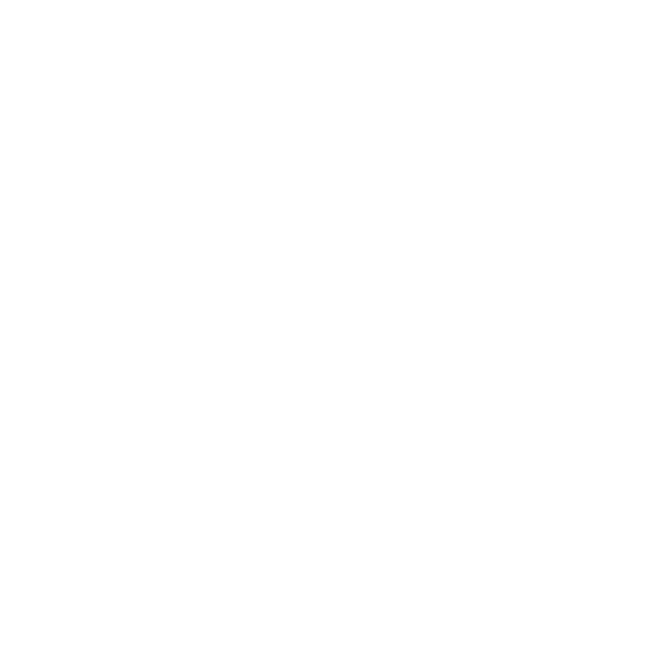
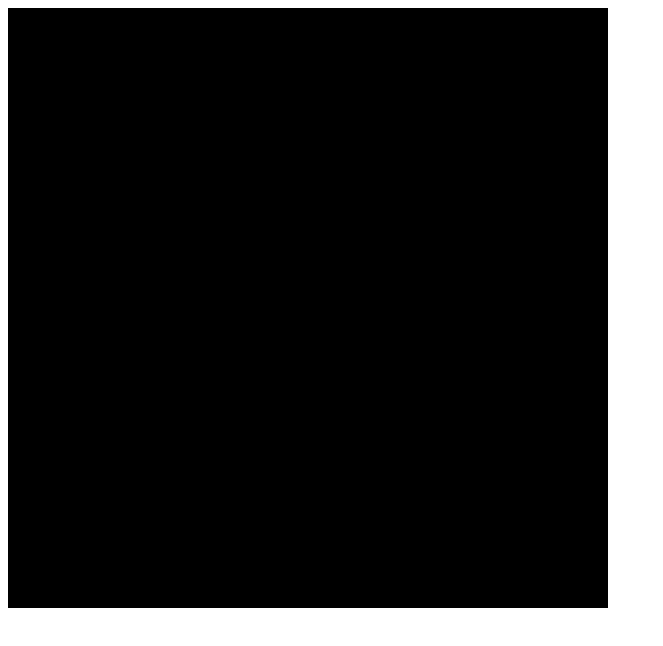
Before and after one commit to GwennaelBuchet/flyingCells, a plain HTML site: page index.html in a window 1280 px wide. Shown: the whole page, without its empty margins (0-663 px from the left). Drawn offline with Linux system fonts and the light colour scheme.

Commit message:
[Add] Setup gl context

```diff
--- a/index.html
+++ b/index.html
@@ -4,7 +4,13 @@
     <meta charset="UTF-8">
     <title>Flying cells</title>
 </head>
-<body>
+<body onload="main();">
 
+
+<canvas id="scene" width="600" height="600">
+    Votre navigateur ne semble pas supporter l'élément HTML5 <code>&lt;canvas&gt;</code>.
+</canvas>
+
+
+<script type="text/javascript" src="js/main.js"></script>
 </body>
-</html>
--- /dev/null
+++ b/js/main.js
@@ -0,0 +1,64 @@
+/**
+ * Created by gwennael.buchet on 28/03/17.
+ */
+
+let gl;
+
+/**
+ * Entry point of our program
+ */
+function main() {
+
+    const canvas = document.getElementById("scene");
+    initGL(canvas);
+    initShaders();
+    initBuffers();
+
+    if (gl) {
+        gl.clearColor(0.0, 0.0, 0.0, 1.0);
+        gl.enable(gl.DEPTH_TEST);
+        gl.depthFunc(gl.LEQUAL);
+        gl.clear(gl.COLOR_BUFFER_BIT | gl.DEPTH_BUFFER_BIT);
+
+        render();
+    }
+}
+
+/**
+ * Initialize the GL context
+ * @param canvas
+ */
+function initGL(canvas) {
+    gl = null;
+
+    try {
+        gl = canvas.getContext("webgl") || canvas.getContext("experimental-webgl");
+    }
+    catch (e) {
+    }
+
+    if (!gl) {
+        alert("Unable to initialize WegGL. Maybe your browser does not support this feature :'(");
+    }
+}
+
+/**
+ * Initialize all shaders
+ */
+function initShaders() {
+
+}
+
+/**
+ * Initialize mesh with vertex buffer objects
+ */
+function initBuffers() {
+
+}
+
+/**
+ * Rendering loop
+ */
+function render() {
+
+}
```
